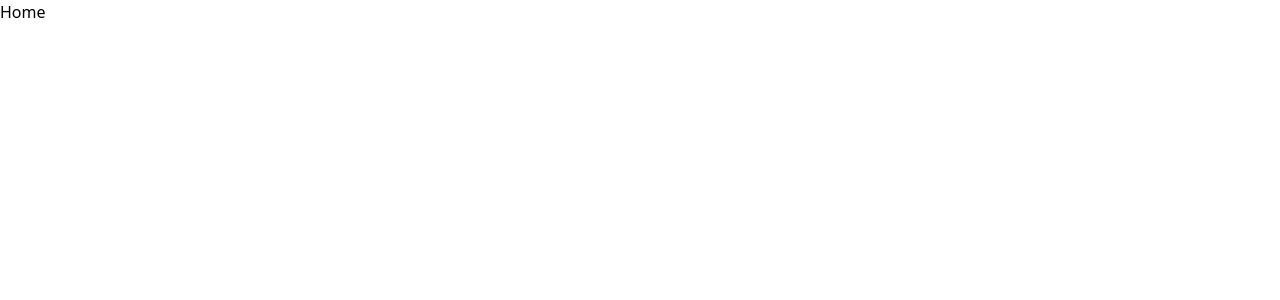
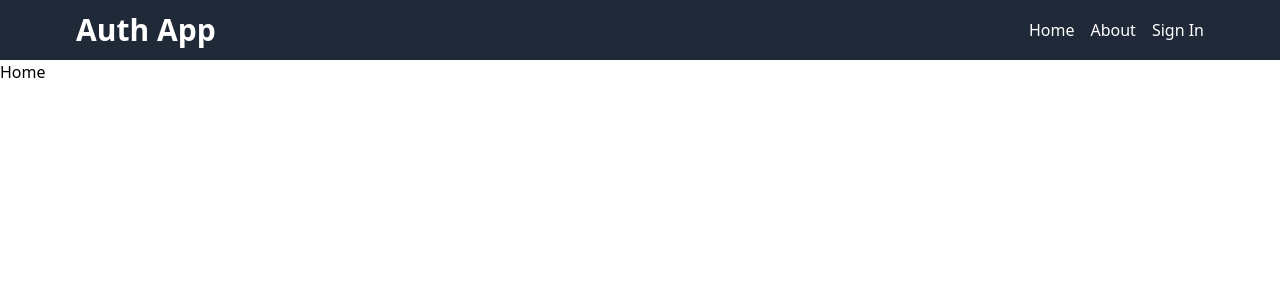
Before and after one commit to DeepBhatt-Cyber/user-authentication, a React (Vite) app in the folder client/: page / in a window 1280 px wide. Shown: the top 300 px of the page. Built offline with nearby package versions, Linux system fonts and the light colour scheme.

Commit message:
add postcss config file and create header component

```diff
--- /dev/null
+++ b/client/postcss.config.js
@@ -0,0 +1,6 @@
+export default {
+    plugins: {
+      tailwindcss: {},
+      autoprefixer: {},
+    },
+  };
--- a/client/src/App.jsx
+++ b/client/src/App.jsx
@@ -5,10 +5,12 @@ import About from './pages/About'
 import SignUp from './pages/SignUp'
 import SignIn from './pages/SignIn'
 import Profile from './pages/Profile'
+import Header from './components/Header'
 
 export default function App() {
   return (
     <Router>
+      <Header />
       <Routes>
         <Route path="/" element={<Home />} />
         <Route path="/about" element={<About />} />
--- /dev/null
+++ b/client/src/components/Header.jsx
@@ -0,0 +1,28 @@
+import React from "react";
+import { Link } from "react-router-dom";
+
+export default function Header() {
+  return (
+    <div className="bg-gray-800">
+      <div className="flex justify-between items-center max-w-6xl mx-auto p-3">
+        <Link
+          to="/"
+          className="font-bold text-3xl text-white hover:text-blue-400"
+        >
+          Auth App
+        </Link>
+        <ul className="flex gap-4">
+          <Link to="/" className="text-white hover:text-blue-400">
+            Home
+          </Link>
+          <Link to="/about" className="text-white hover:text-blue-400">
+            About
+          </Link>
+          <Link to="/sign-in" className="text-white hover:text-blue-400">
+            Sign In
+          </Link>
+        </ul>
+      </div>
+    </div>
+  );
+}
--- a/client/tailwind.config.js
+++ b/client/tailwind.config.js
@@ -1,6 +1,8 @@
  /** @type {import('tailwindcss').Config} */
  export default {
-  content: ["./src/**/*.{html,js}"],
+  content: [
+    "./index.html",
+    "./src/**/*.{js,jsx,ts,tsx}"],
   theme: {
     extend: {},
   },
```
